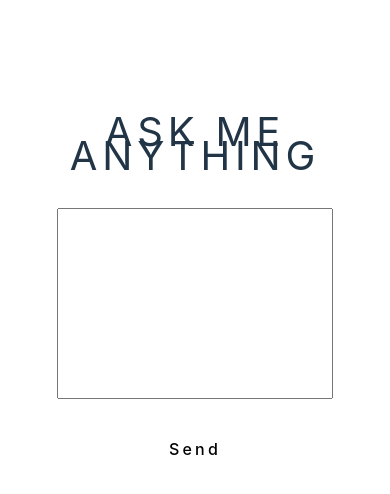
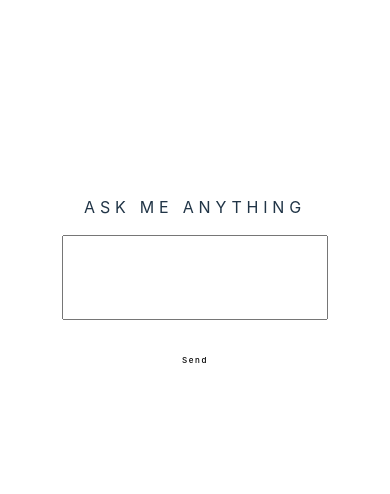
Before and after one commit to neeravbhaskarla/Ai-Chatbot, a React (Vite) app: page / in a window 390 px wide. Shown: the top 494 px of the page. Built offline with nearby package versions, Linux system fonts and the light colour scheme.

Commit message:
mobile compactable

```diff
--- a/src/App.css
+++ b/src/App.css
@@ -76,6 +76,11 @@
   height: 20vh;
 }
 
+.result-area{
+  display: flex;
+  flex-direction: column;
+  align-items: center;
+}
 .result-text{
   height: 30vh;
   width: 65vw;
@@ -86,9 +91,6 @@
   color: white;
   text-align: left;
   overflow-y: scroll;
-  display: flex;
-  flex-direction: row;
-  align-items: center;
 }
 .result-text p{
   padding: 20px;
@@ -111,3 +113,38 @@ button:hover{
   background-color: white !important;
   color: black;
 }
+
+@media (max-width: 680px) {
+  .app-name{
+    font-size: 1rem;
+  }
+  .text-area{
+    height: 10vh;
+  }
+  .text-area textarea{
+    letter-spacing: 0.1rem;
+    word-spacing: 0.01rem;
+    padding: 5px;
+    font-weight: 500;
+    font-size: 0.5rem;
+  }
+  .submit-button button{
+    height: 20px;
+    width: 60px;
+    padding: 0;
+    letter-spacing: 0.1rem;
+    font-size: 0.5rem;
+
+  }
+  .submit-button button:hover{
+    background-color: transparent;
+    border: 0.5px solid white;
+  }
+  .result-text{
+    border: 0.5px solid white;
+  }
+  .result-text p{
+    padding: 10px;
+    font-size: 0.5rem;
+  }
+}
--- a/src/App.jsx
+++ b/src/App.jsx
@@ -40,8 +40,10 @@ function App() {
         <div className="submit-button">
           <button onClick={()=>generatedText()}>Send</button>
         </div>
-        <div className='result-text'>
-          <p>{resultText}</p>
+        <div className="result-area">
+          <div className='result-text'>
+            <p>{resultText}</p>
+          </div>
         </div>
       </div>
     </div>
```
Also changed, not shown: 1 other file (tests, documents, lock files or other folders).
